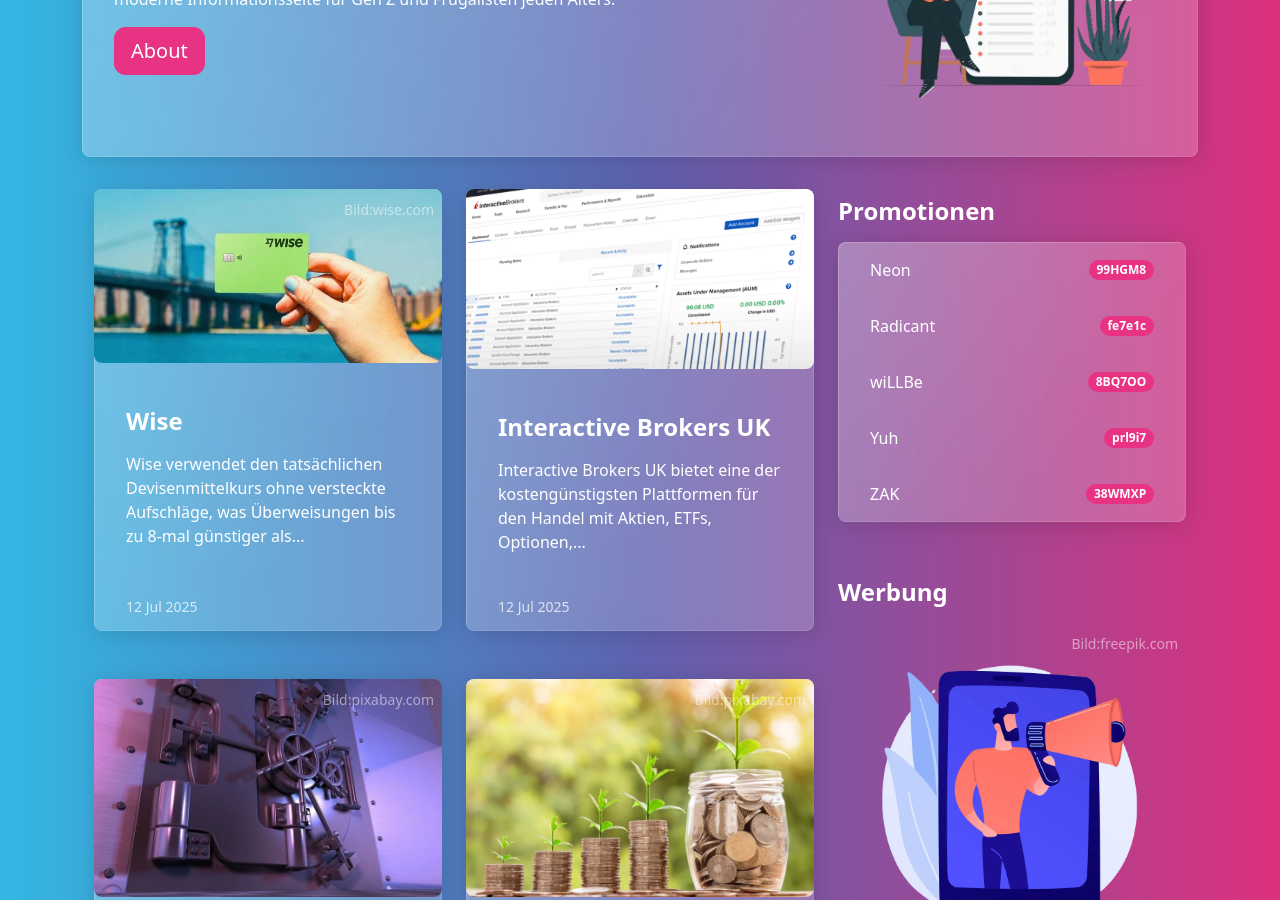
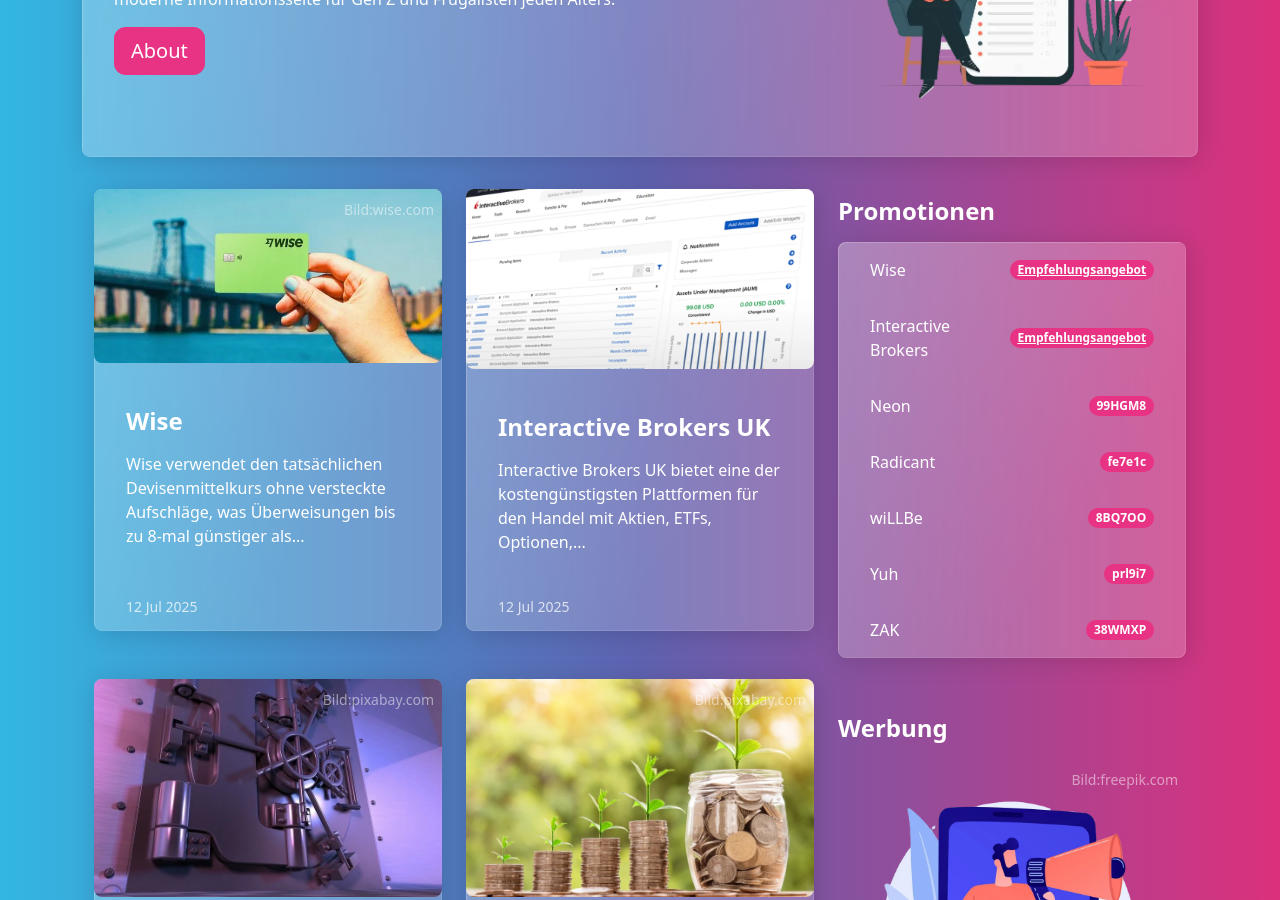
Before and after one commit to tirkio/tirkio.com, a Jekyll site: the page built from index.html, in a window 1280 px wide and 900 px high, scrolled down 335 px. Built offline with Jekyll 4.4.1, drawn with Linux system fonts in a browser that asks for light colours; the list of posts is cut into pages by our own code.

Commit message:
Update sidebar.html

```diff
--- a/_includes/sidebar.html
+++ b/_includes/sidebar.html
@@ -3,6 +3,18 @@
   <div class="mb-4">
     <h4 class="pt-1">Promotionen</h4>
     <ul class="list-group">
+      <li
+        class="list-group-item d-flex justify-content-between align-items-center"
+      >
+        Wise
+        <span class="badge bg-primary rounded-pill"><a href="https://tinyurl.com/5zp7se5x">Empfehlungsangebot</a></span>
+      </li>
+      <li
+        class="list-group-item d-flex justify-content-between align-items-center"
+      >
+        Interactive Brokers
+        <span class="badge bg-primary rounded-pill"><a href="https://tinyurl.com/3t7857zc">Empfehlungsangebot</a></span>
+      </li>
       <li
         class="list-group-item d-flex justify-content-between align-items-center"
       >
```
